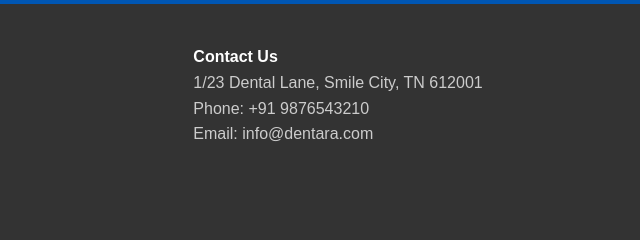
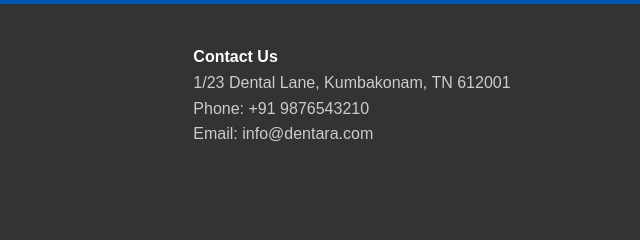
Before and after one commit to JAYASURYAJSP03/Dentara_web, a plain HTML site: page index.html in a window 1280 px wide. Shown: the part 1622-1862 px from the top of the page, 640-1280 px from the left. Drawn offline with Linux system fonts and the light colour scheme.

Commit message:
Update index.html

```diff
--- a/index.html
+++ b/index.html
@@ -112,7 +112,7 @@
           </div>
           <div class="footer-contact">
             <h4>Contact Us</h4>
-            <p>1/23 Dental Lane, Smile City, TN 612001</p>
+            <p>1/23 Dental Lane, Kumbakonam, TN 612001</p>
             <p>Phone: +91 9876543210</p>
             <p>Email: info@dentara.com</p>
           </div>
```
